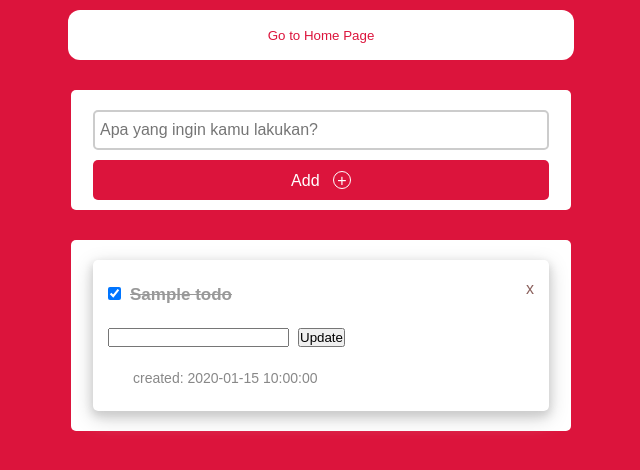
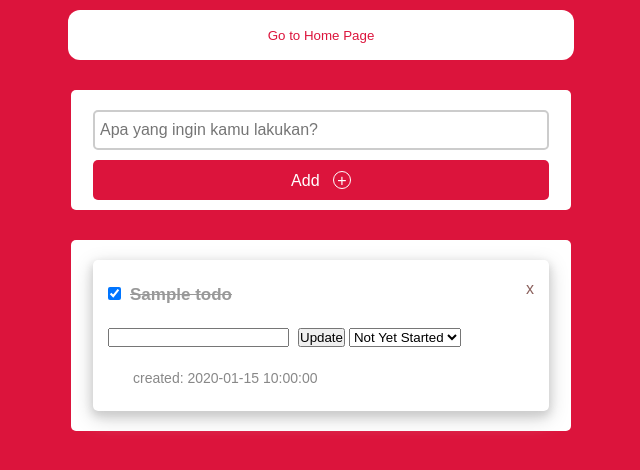
Before and after one commit to ravinwoenarsooo/UTS-WebProgTodoList, a PHP site: page /index.php in a window 1280 px wide. Shown: the top 470 px of the page, without its empty margins (319-959 px from the left). Run offline with PHP 8.4, Linux system fonts and the light colour scheme; the visitor is signed in with stand-in values (Sample User, id 1); tables that the repository leaves empty hold one stand-in row (values such as "Sample post").

Commit message:
Update index.php

```diff
--- a/index.php
+++ b/index.php
@@ -70,6 +70,11 @@ if (!isset($_SESSION['user_authenticated']) || !$_SESSION['user_authenticated'])
                         <input type="hidden" name="edit_id" value="<?php echo $todo['id']; ?>" />
                         <input type="text" name="new_title" value="" />
                         <button type="submit">Update</button>
+                        <select name="new_status">
+                            <option value="not_yet_started">Not Yet Started</option>
+                            <option value="in_progress">In Progress</option>
+                            <option value="finished">Finished</option>
+                        </select>
                     </form>
                     <br>
                     <small>created: <?php echo $todo['date_time'] ?></small>
```
